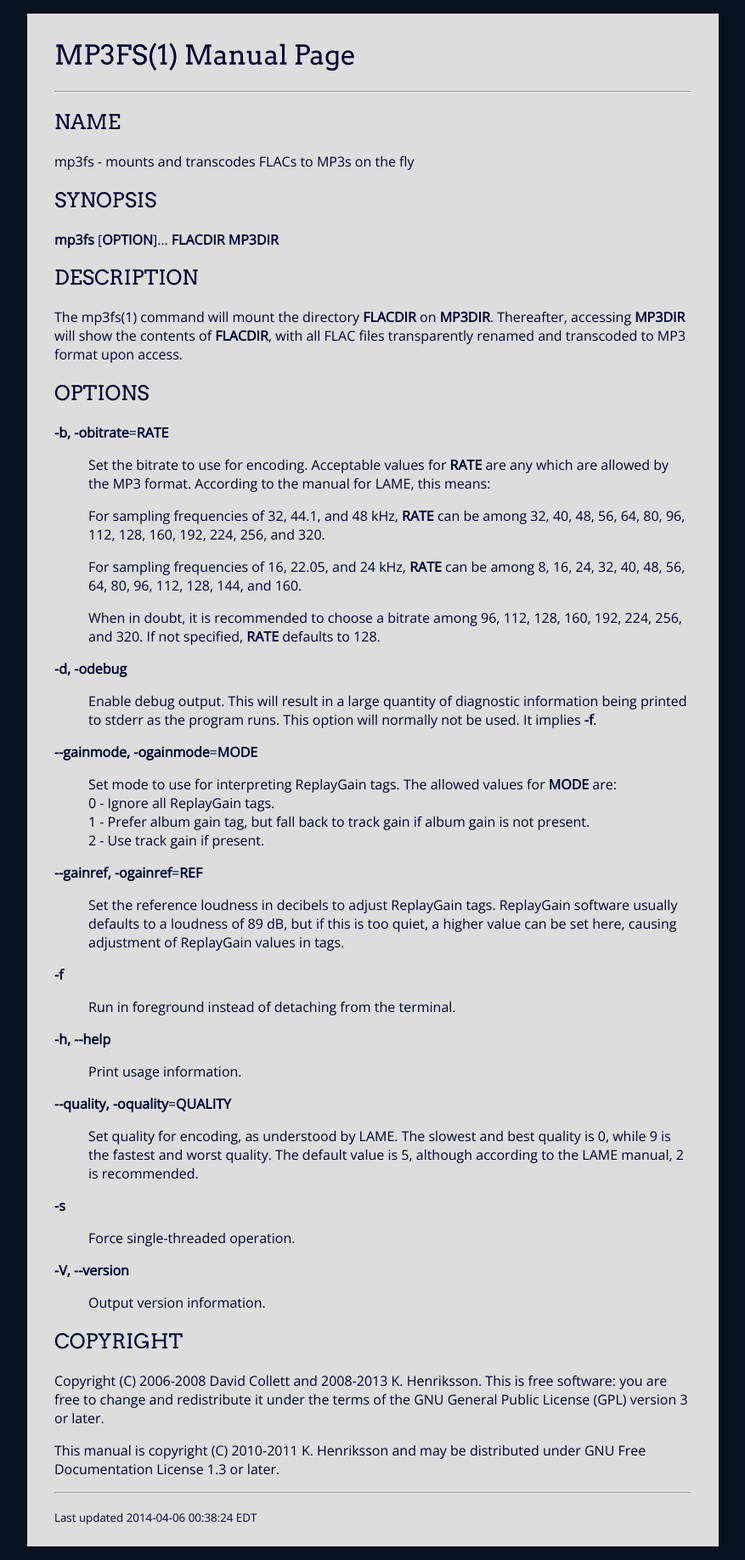
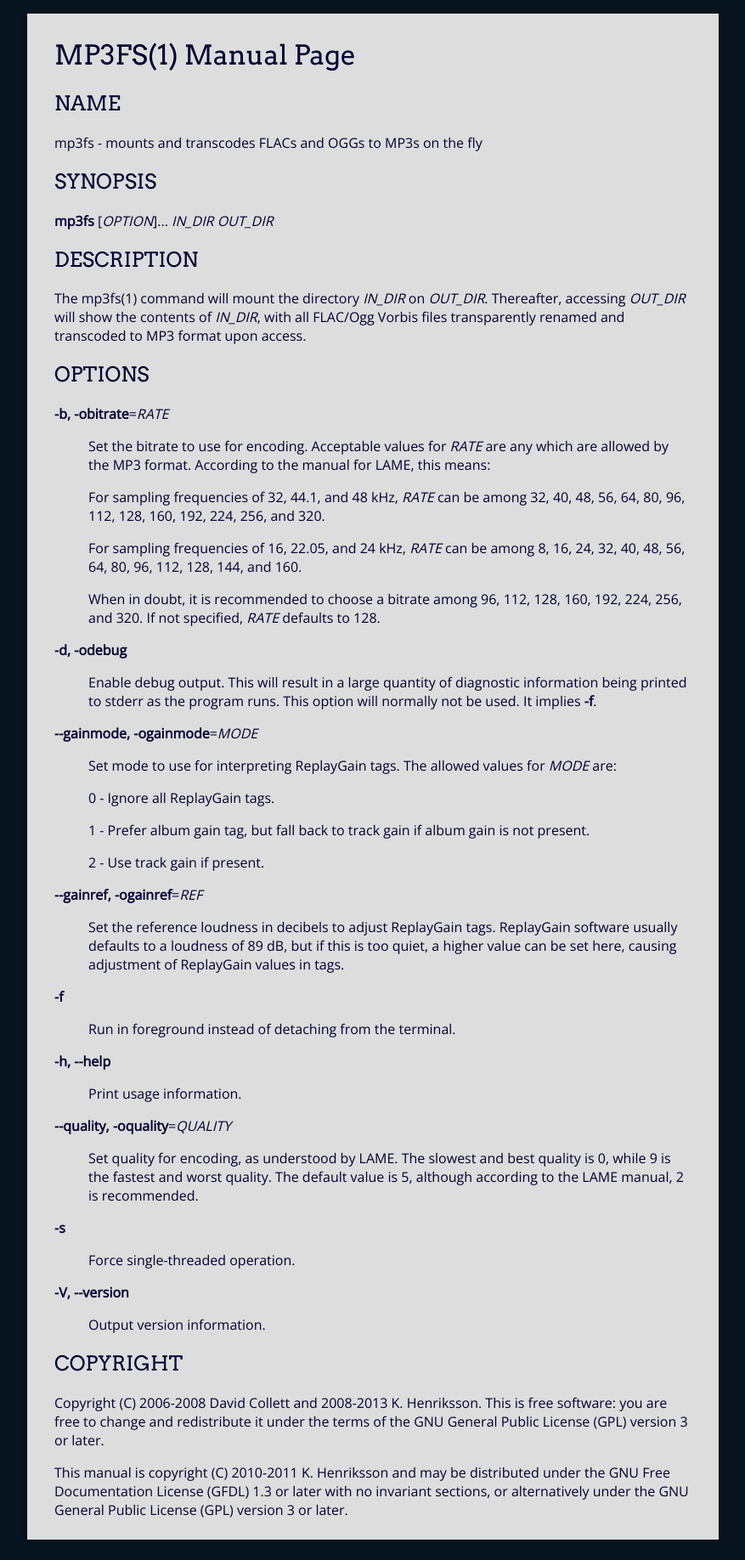
Before and after one commit to khenriks/mp3fs, a Jekyll site: the page built from mp3fs.1.html, in a window 1280 px wide. Shown: the whole page at 85% size, without its empty margins (201-1078 px from the left). Built offline with Jekyll 4.4.1, drawn with Linux system fonts in a browser that asks for light colours; some web fonts are replaced.

Commit message:
Update site for version 1.0

```diff
--- a/mp3fs.1.html
+++ b/mp3fs.1.html
@@ -2,124 +2,49 @@
 layout: base
 title: mp3fs(1) manual
 ---
-<h1>
-    MP3FS(1) Manual Page
-</h1>
-<hr>
-<h2>NAME</h2>
-<p>mp3fs -
-   mounts and transcodes FLACs to MP3s on the fly
-</p>
-<h2><a name="_synopsis"></a>SYNOPSIS</h2>
-<p><strong>mp3fs</strong> [<b>OPTION</b>]&#8230; <b>FLACDIR</b> <b>MP3DIR</b></p>
-<h2><a name="_description"></a>DESCRIPTION</h2>
-<p>The mp3fs(1) command will mount the directory <b>FLACDIR</b> on <b>MP3DIR</b>.
-Thereafter, accessing <b>MP3DIR</b> will show the contents of <b>FLACDIR</b>, with
-all FLAC files transparently renamed and transcoded to MP3 format upon
-access.</p>
-<h2><a name="_options"></a>OPTIONS</h2>
+<h1>MP3FS(1) Manual Page</h1>
+<h2 id="name">NAME</h2>
+<p>mp3fs - mounts and transcodes FLACs and OGGs to MP3s on the fly</p>
+<h2 id="synopsis">SYNOPSIS</h2>
+<p><strong>mp3fs</strong> [<em>OPTION</em>]... <em>IN_DIR</em> <em>OUT_DIR</em></p>
+<h2 id="description">DESCRIPTION</h2>
+<p>The mp3fs(1) command will mount the directory <em>IN_DIR</em> on <em>OUT_DIR</em>. Thereafter, accessing <em>OUT_DIR</em> will show the contents of <em>IN_DIR</em>, with all FLAC/Ogg Vorbis files transparently renamed and transcoded to MP3 format upon access.</p>
+<h2 id="options">OPTIONS</h2>
 <dl>
-<dt>
-<strong>-b, -obitrate</strong>=<b>RATE</b>
-</dt>
-<dd>
-<p>
-    Set the bitrate to use for encoding. Acceptable values for <b>RATE</b> are
-    any which are allowed by the MP3 format. According to the manual for
-    LAME, this means:
-</p>
-<p>For sampling frequencies of 32, 44.1, and 48 kHz, <b>RATE</b> can be among 32,
-40, 48, 56, 64, 80, 96, 112, 128, 160, 192, 224, 256, and 320.</p>
-<p>For sampling frequencies of 16, 22.05, and 24 kHz, <b>RATE</b> can be among 8,
-16, 24, 32, 40, 48, 56, 64, 80, 96, 112, 128, 144, and 160.</p>
-<p>When in doubt, it is recommended to choose a bitrate among 96, 112, 128,
-160, 192, 224, 256, and 320. If not specified, <b>RATE</b> defaults to 128.</p>
+<dt><strong>-b, -obitrate</strong>=<em>RATE</em></dt>
+<dd><p>Set the bitrate to use for encoding. Acceptable values for <em>RATE</em> are any which are allowed by the MP3 format. According to the manual for LAME, this means:</p>
+<p>For sampling frequencies of 32, 44.1, and 48 kHz, <em>RATE</em> can be among 32, 40, 48, 56, 64, 80, 96, 112, 128, 160, 192, 224, 256, and 320.</p>
+<p>For sampling frequencies of 16, 22.05, and 24 kHz, <em>RATE</em> can be among 8, 16, 24, 32, 40, 48, 56, 64, 80, 96, 112, 128, 144, and 160.</p>
+<p>When in doubt, it is recommended to choose a bitrate among 96, 112, 128, 160, 192, 224, 256, and 320. If not specified, <em>RATE</em> defaults to 128.</p>
 </dd>
-<dt>
-<strong>-d, -odebug</strong>
-</dt>
-<dd>
-<p>
-    Enable debug output. This will result in a large quantity of
-    diagnostic information being printed to stderr as the program runs.
-    This option will normally not be used. It implies <strong>-f</strong>.
-</p>
+<dt><strong>-d, -odebug</strong></dt>
+<dd><p>Enable debug output. This will result in a large quantity of diagnostic information being printed to stderr as the program runs. This option will normally not be used. It implies <strong>-f</strong>.</p>
 </dd>
-<dt>
-<strong>--gainmode, -ogainmode</strong>=<b>MODE</b>
-</dt>
-<dd>
-<p>
-    Set mode to use for interpreting ReplayGain tags. The allowed
-    values for <b>MODE</b> are:<br>
-    0 - Ignore all ReplayGain tags.<br>
-    1 - Prefer album gain tag, but fall back to track gain if album gain
-        is not present.<br>
-    2 - Use track gain if present.<br>
-</p>
+<dt><strong>--gainmode, -ogainmode</strong>=<em>MODE</em></dt>
+<dd><p>Set mode to use for interpreting ReplayGain tags. The allowed values for <em>MODE</em> are:</p>
+<p>0 - Ignore all ReplayGain tags.</p>
+<p>1 - Prefer album gain tag, but fall back to track gain if album gain is not present.</p>
+<p>2 - Use track gain if present.</p>
 </dd>
-<dt>
-<strong>--gainref, -ogainref</strong>=<b>REF</b>
-</dt>
-<dd>
-<p>
-    Set the reference loudness in decibels to adjust ReplayGain tags.
-    ReplayGain software usually defaults to a loudness of 89 dB, but if
-    this is too quiet, a higher value can be set here, causing adjustment
-    of ReplayGain values in tags.
-</p>
+<dt><strong>--gainref, -ogainref</strong>=<em>REF</em></dt>
+<dd><p>Set the reference loudness in decibels to adjust ReplayGain tags. ReplayGain software usually defaults to a loudness of 89 dB, but if this is too quiet, a higher value can be set here, causing adjustment of ReplayGain values in tags.</p>
 </dd>
-<dt>
-<strong>-f</strong>
-</dt>
-<dd>
-<p>
-    Run in foreground instead of detaching from the terminal.
-</p>
+<dt><strong>-f</strong></dt>
+<dd><p>Run in foreground instead of detaching from the terminal.</p>
 </dd>
-<dt>
-<strong>-h, --help</strong>
-</dt>
-<dd>
-<p>
-    Print usage information.
-</p>
+<dt><strong>-h, --help</strong></dt>
+<dd><p>Print usage information.</p>
 </dd>
-<dt>
-<strong>--quality, -oquality</strong>=<b>QUALITY</b>
-</dt>
-<dd>
-<p>
-    Set quality for encoding, as understood by LAME. The slowest and best
-    quality is 0, while 9 is the fastest and worst quality. The default
-    value is 5, although according to the LAME manual, 2 is recommended.
-</p>
+<dt><strong>--quality, -oquality</strong>=<em>QUALITY</em></dt>
+<dd><p>Set quality for encoding, as understood by LAME. The slowest and best quality is 0, while 9 is the fastest and worst quality. The default value is 5, although according to the LAME manual, 2 is recommended.</p>
 </dd>
-<dt>
-<strong>-s</strong>
-</dt>
-<dd>
-<p>
-    Force single-threaded operation.
-</p>
+<dt><strong>-s</strong></dt>
+<dd><p>Force single-threaded operation.</p>
 </dd>
-<dt>
-<strong>-V, --version</strong>
-</dt>
-<dd>
-<p>
-    Output version information.
-</p>
+<dt><strong>-V, --version</strong></dt>
+<dd><p>Output version information.</p>
 </dd>
 </dl>
-<h2><a name="_copyright"></a>COPYRIGHT</h2>
-<p>Copyright (C) 2006-2008 David Collett and 2008-2013 K. Henriksson.
-This is free software: you are free to change and redistribute it under
-the terms of the GNU General Public License (GPL) version 3 or later.</p>
-<p>This manual is copyright (C) 2010-2011 K. Henriksson and may be
-distributed under GNU Free Documentation License 1.3 or later.</p>
-<p></p>
-<p></p>
-<hr><p><small>
-Last updated 2014-04-06 00:38:24 EDT
-</small></p>
+<h2 id="copyright">COPYRIGHT</h2>
+<p>Copyright (C) 2006-2008 David Collett and 2008-2013 K. Henriksson. This is free software: you are free to change and redistribute it under the terms of the GNU General Public License (GPL) version 3 or later.</p>
+<p>This manual is copyright (C) 2010-2011 K. Henriksson and may be distributed under the GNU Free Documentation License (GFDL) 1.3 or later with no invariant sections, or alternatively under the GNU General Public License (GPL) version 3 or later.</p>
```
Also changed, not shown: _layouts/main.html (+5 -4 lines).
